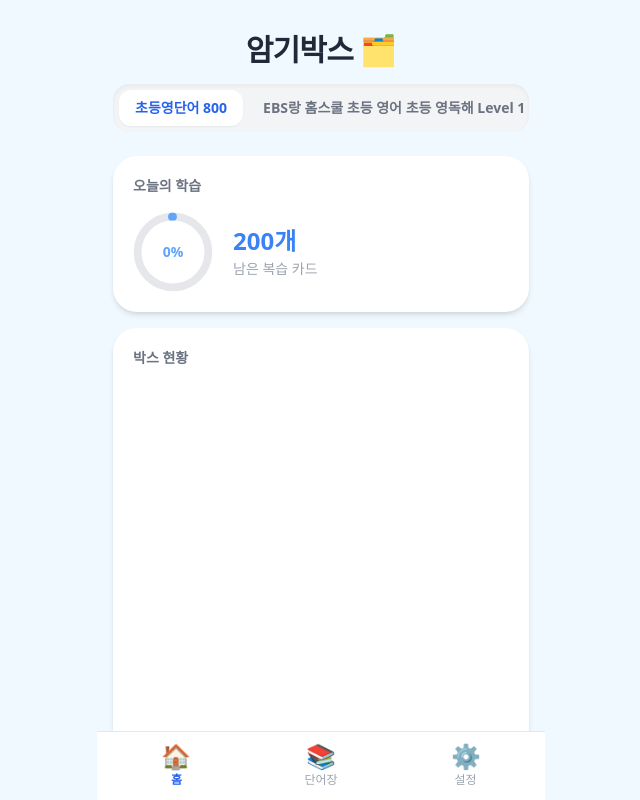
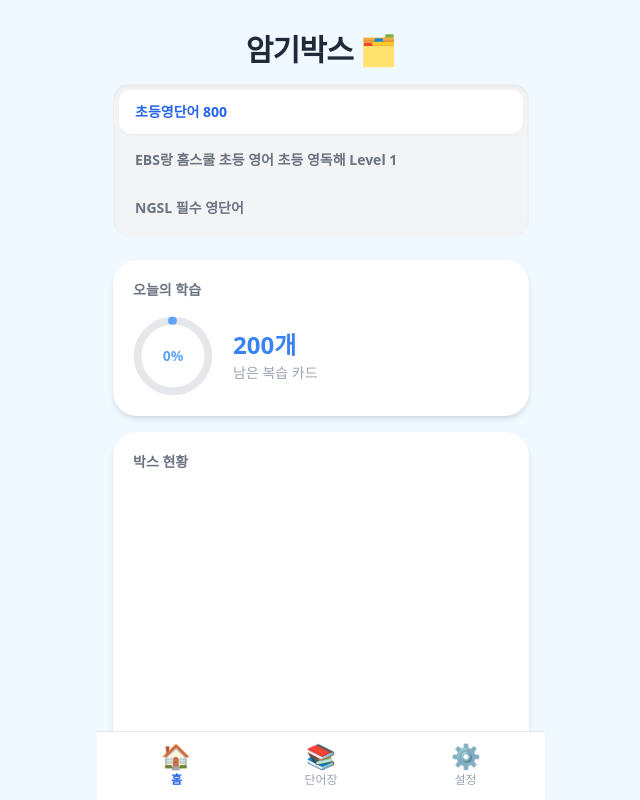
Before and after one commit to mav7338-afk/leitner-box, a React (Vite) app: page / in a window 1280 px wide. Shown: the top 800 px of the page, without its empty margins (319-959 px from the left). Built offline with nearby package versions, Linux system fonts and the light colour scheme.

Commit message:
style: change deck selection layout to vertical list

```diff
--- a/src/pages/HomePage.tsx
+++ b/src/pages/HomePage.tsx
@@ -75,12 +75,12 @@ export default function HomePage() {
         <h1 className="text-3xl font-extrabold text-gray-800 tracking-tight">암기박스 🗂️</h1>
 
         {/* ── 덱 선택 탭 ── */}
-        <div className="bg-gray-100 p-1.5 rounded-2xl flex gap-1 items-center shadow-inner mt-4 max-w-full overflow-x-auto scrollbar-none">
+        <div className="bg-gray-100 p-1.5 rounded-2xl flex flex-col gap-1 shadow-inner mt-4 w-full">
           {(Object.values(DECKS)).map((deck) => (
             <button
               key={deck.id}
               onClick={() => setActiveDeckId(deck.id as DeckId)}
-              className={`whitespace-nowrap px-4 py-2 rounded-xl text-sm font-semibold transition-all duration-200 ${
+              className={`w-full text-left px-4 py-3 rounded-xl text-sm font-semibold transition-all duration-200 ${
                 activeDeckId === deck.id
                   ? 'bg-white text-blue-600 shadow-sm'
                   : 'text-gray-500 hover:text-gray-700'
```
